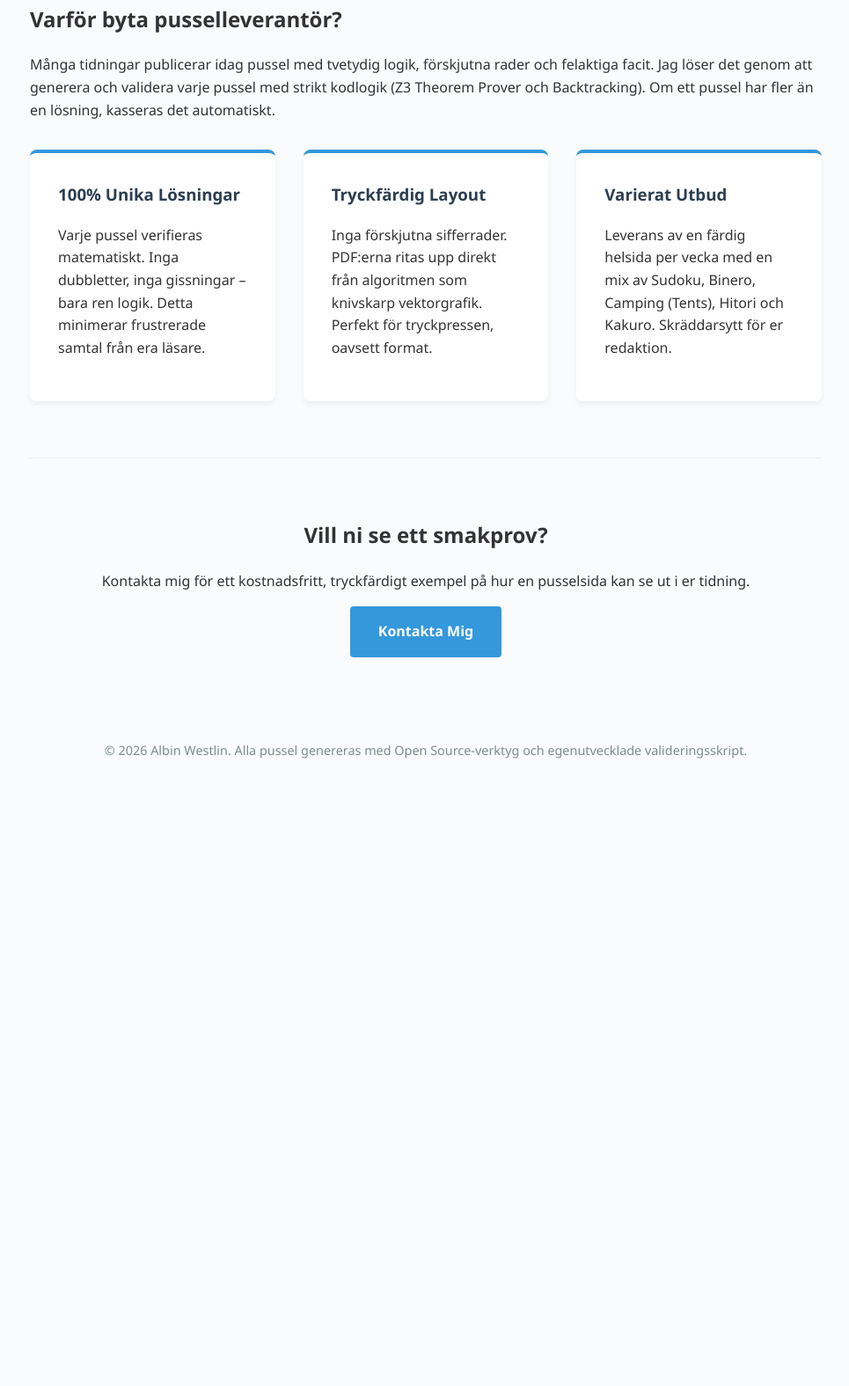
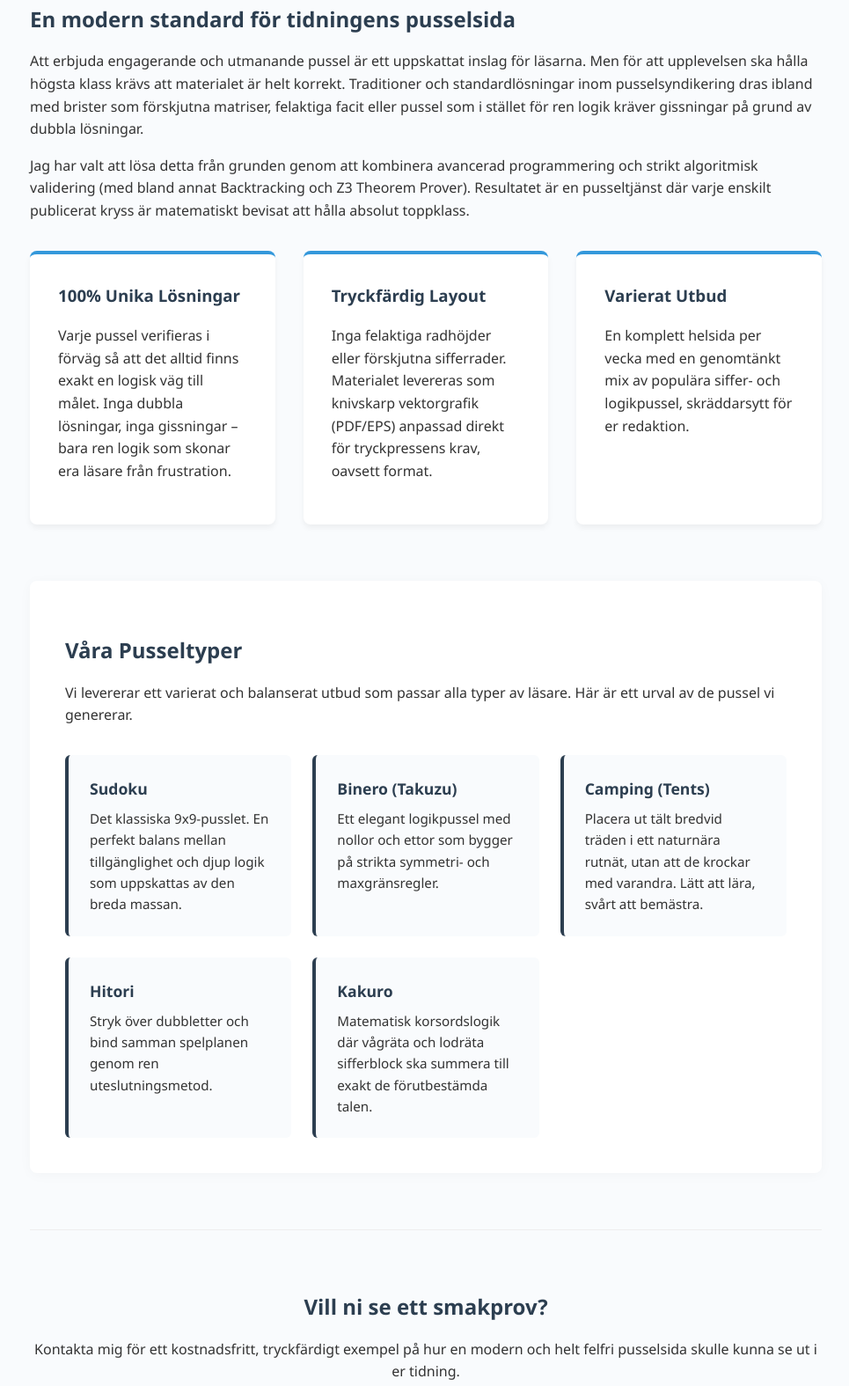
Before and after one commit to SvenskaSifferpyssel/SvenskaSifferpyssel, a plain HTML site: page index.html in a window 1280 px wide. Shown: the part 365-1940 px from the top of the page at 88% size, without its empty margins (156-1121 px from the left). Before the commit the page ends 1276 px from the top, so only its background shows below. Drawn offline with Linux system fonts and the light colour scheme.

Commit message:
Revise text in index.html for better clarity
Updated text content for clarity and precision in the puzzle section and call to action.

```diff
--- a/index.html
+++ b/index.html
@@ -49,11 +49,18 @@
             padding: 3rem 2rem;
         }
 
+        h2 {
+            color: var(--primary-color);
+            margin-bottom: 0.5rem;
+        }
+
+        /* Styling för USP-sektionen */
         .usp-grid {
             display: grid;
             grid-template-columns: repeat(auto-fit, minmax(250px, 1fr));
             gap: 2rem;
             margin-top: 2rem;
+            margin-bottom: 4rem;
         }
 
         .usp-card {
@@ -69,6 +76,42 @@
             color: var(--primary-color);
         }
 
+        /* Styling för Pussel-sektionen */
+        .puzzle-section {
+            background: white;
+            padding: 2.5rem;
+            border-radius: 8px;
+            box-shadow: 0 2px 15px rgba(0,0,0,0.03);
+            margin-bottom: 3rem;
+        }
+
+        .puzzle-grid {
+            display: grid;
+            grid-template-columns: repeat(auto-fit, minmax(250px, 1fr));
+            gap: 1.5rem;
+            margin-top: 2rem;
+        }
+
+        .puzzle-card {
+            background: var(--bg-color);
+            padding: 1.5rem;
+            border-radius: 6px;
+            border-left: 4px solid var(--primary-color);
+        }
+
+        .puzzle-card h3 {
+            margin-top: 0;
+            margin-bottom: 0.5rem;
+            color: var(--primary-color);
+            font-size: 1.1rem;
+        }
+
+        .puzzle-card p {
+            margin: 0;
+            font-size: 0.95rem;
+        }
+
+        /* Styling för Call to Action */
         .cta-section {
             text-align: center;
             margin-top: 4rem;
@@ -85,6 +128,7 @@
             border-radius: 4px;
             font-weight: bold;
             transition: background 0.3s ease;
+            margin-top: 1rem;
         }
 
         .button:hover {
@@ -103,33 +147,61 @@
 
     <header>
         <h1>Felfria Sifferpussel. Garanterat.</h1>
-        <p>Tryckfärdiga logikkryss (Sudoku, Binero, Camping m.fl.) för dagstidningar och magasin, utan gissningar eller dubbla lösningar.</p>
+        <p>Tryckfärdiga logikkryss (Sudoku, Binero, Camping m.fl.) för dagstidningar och magasin – skapade med kompromisslös precision och unika lösningar.</p>
     </header>
 
     <div class="container">
 
-        <h2>Varför byta pusselleverantör?</h2>
-        <p>Många tidningar publicerar idag pussel med tvetydig logik, förskjutna rader och felaktiga facit. Jag löser det genom att generera och validera varje pussel med strikt kodlogik (Z3 Theorem Prover och Backtracking). Om ett pussel har fler än en lösning, kasseras det automatiskt.</p>
+        <h2>En modern standard för tidningens pusselsida</h2>
+        <p>Att erbjuda engagerande och utmanande pussel är ett uppskattat inslag för läsarna. Men för att upplevelsen ska hålla högsta klass krävs att materialet är helt korrekt. Traditioner och standardlösningar inom pusselsyndikering dras ibland med brister som förskjutna matriser, felaktiga facit eller pussel som i stället för ren logik kräver gissningar på grund av dubbla lösningar.</p>
+        <p>Jag har valt att lösa detta från grunden genom att kombinera avancerad programmering och strikt algoritmisk validering (med bland annat Backtracking och Z3 Theorem Prover). Resultatet är en pusseltjänst där varje enskilt publicerat kryss är matematiskt bevisat att hålla absolut toppklass.</p>
 
         <div class="usp-grid">
             <div class="usp-card">
                 <h3>100% Unika Lösningar</h3>
-                <p>Varje pussel verifieras matematiskt. Inga dubbletter, inga gissningar – bara ren logik. Detta minimerar frustrerade samtal från era läsare.</p>
+                <p>Varje pussel verifieras i förväg så att det alltid finns exakt en logisk väg till målet. Inga dubbla lösningar, inga gissningar – bara ren logik som skonar era läsare från frustration.</p>
             </div>
             <div class="usp-card">
                 <h3>Tryckfärdig Layout</h3>
-                <p>Inga förskjutna sifferrader. PDF:erna ritas upp direkt från algoritmen som knivskarp vektorgrafik. Perfekt för tryckpressen, oavsett format.</p>
+                <p>Inga felaktiga radhöjder eller förskjutna sifferrader. Materialet levereras som knivskarp vektorgrafik (PDF/EPS) anpassad direkt för tryckpressens krav, oavsett format.</p>
             </div>
             <div class="usp-card">
                 <h3>Varierat Utbud</h3>
-                <p>Leverans av en färdig helsida per vecka med en mix av Sudoku, Binero, Camping (Tents), Hitori och Kakuro. Skräddarsytt för er redaktion.</p>
+                <p>En komplett helsida per vecka med en genomtänkt mix av populära siffer- och logikpussel, skräddarsytt för er redaktion.</p>
+            </div>
+        </div>
+
+        <div class="puzzle-section">
+            <h2>Våra Pusseltyper</h2>
+            <p>Vi levererar ett varierat och balanserat utbud som passar alla typer av läsare. Här är ett urval av de pussel vi genererar.</p>
+
+            <div class="puzzle-grid">
+                <div class="puzzle-card">
+                    <h3>Sudoku</h3>
+                    <p>Det klassiska 9x9-pusslet. En perfekt balans mellan tillgänglighet och djup logik som uppskattas av den breda massan.</p>
+                </div>
+                <div class="puzzle-card">
+                    <h3>Binero (Takuzu)</h3>
+                    <p>Ett elegant logikpussel med nollor och ettor som bygger på strikta symmetri- och maxgränsregler.</p>
+                </div>
+                <div class="puzzle-card">
+                    <h3>Camping (Tents)</h3>
+                    <p>Placera ut tält bredvid träden i ett naturnära rutnät, utan att de krockar med varandra. Lätt att lära, svårt att bemästra.</p>
+                </div>
+                <div class="puzzle-card">
+                    <h3>Hitori</h3>
+                    <p>Stryk över dubbletter och bind samman spelplanen genom ren uteslutningsmetod.</p>
+                </div>
+                <div class="puzzle-card">
+                    <h3>Kakuro</h3>
+                    <p>Matematisk korsordslogik där vågräta och lodräta sifferblock ska summera till exakt de förutbestämda talen.</p>
+                </div>
             </div>
         </div>
 
         <div class="cta-section">
             <h2>Vill ni se ett smakprov?</h2>
-            <p>Kontakta mig för ett kostnadsfritt, tryckfärdigt exempel på hur en pusselsida kan se ut i er tidning.</p>
-            <!-- Ersätt med din e-post när du är redo -->
+            <p>Kontakta mig för ett kostnadsfritt, tryckfärdigt exempel på hur en modern och helt felfri pusselsida skulle kunna se ut i er tidning.</p>
             <a href="mailto:din-email@gmail.com" class="button">Kontakta Mig</a>
         </div>
 
```
